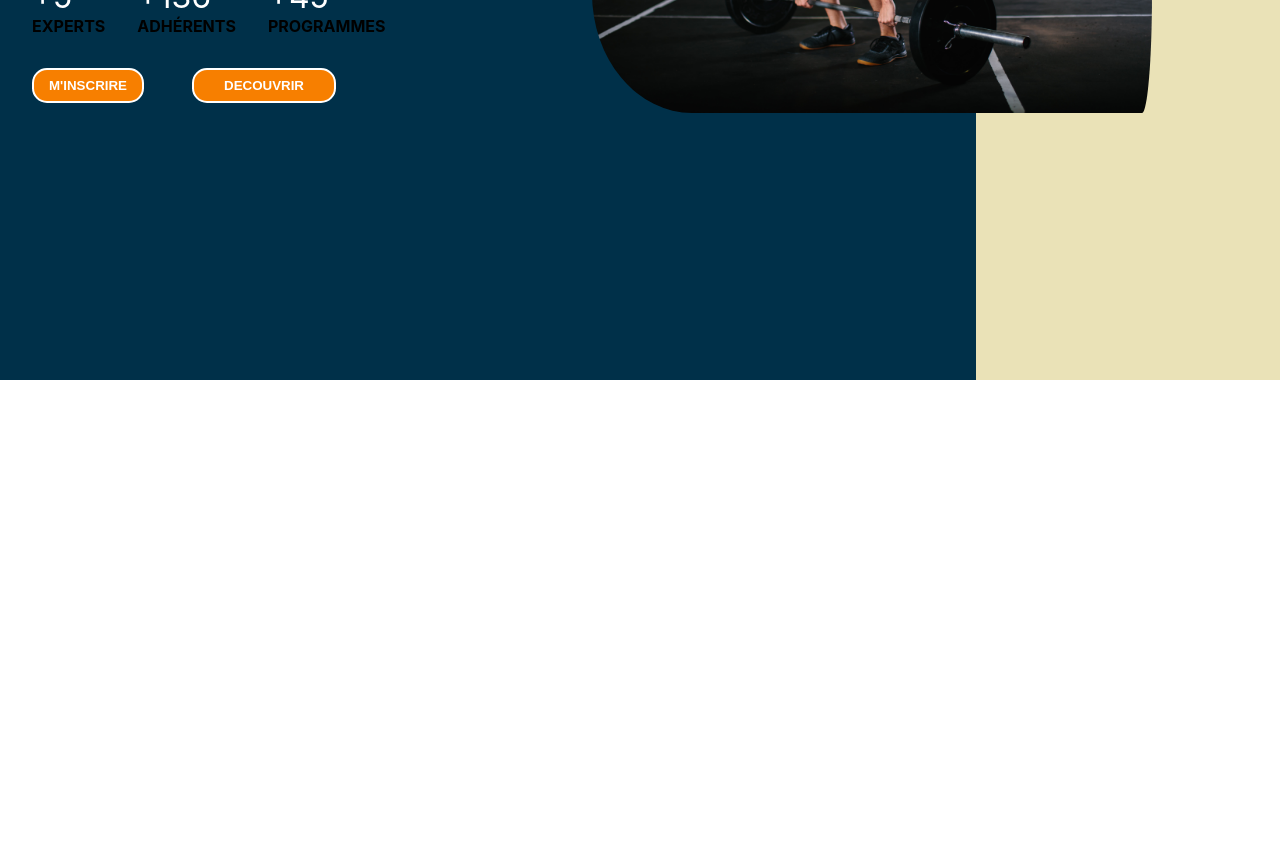
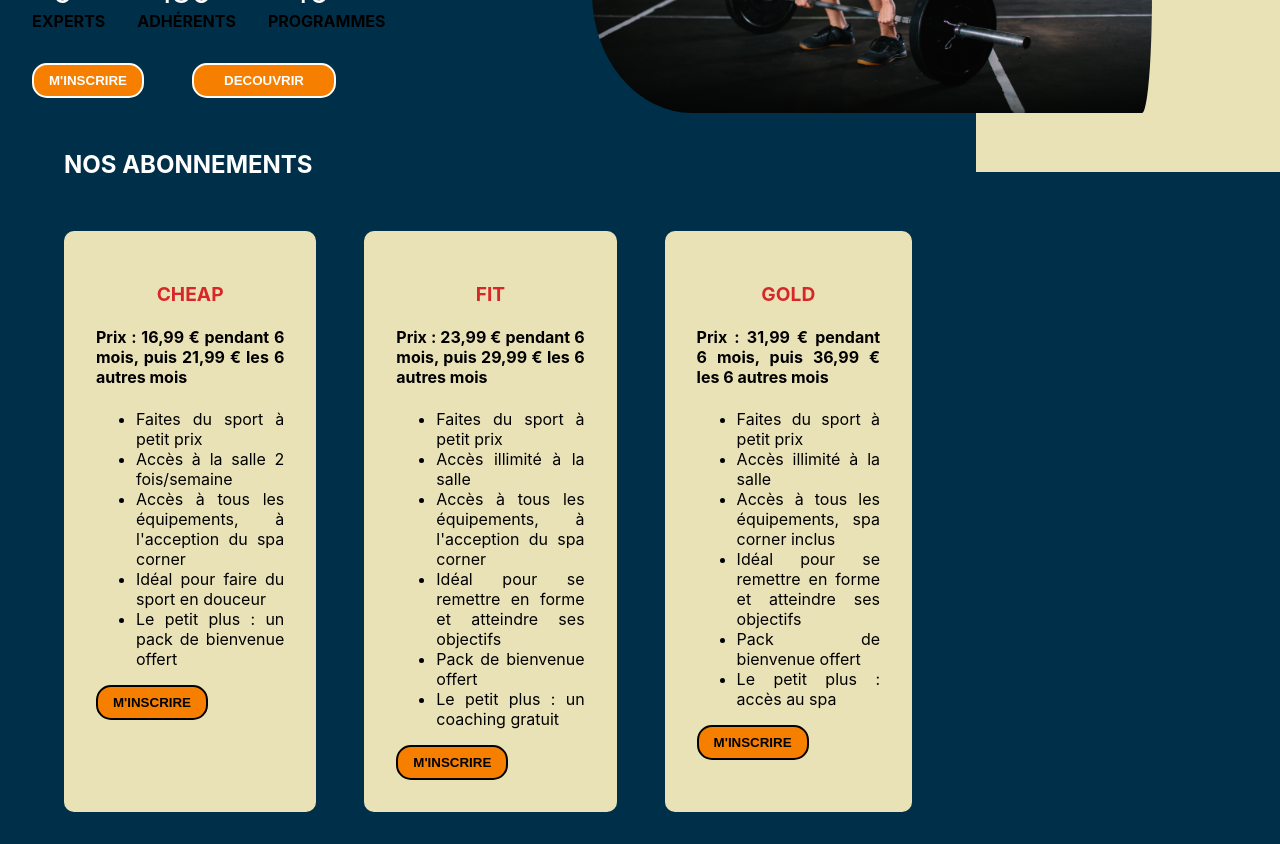
Before and after one commit to ChristelDeveza/Projet4, a React (Vite) app in the folder frontend/: page / in a window 1280 px wide. Shown: the part 420-1264 px from the top of the page. Before the commit the page ends 800 px from the top, so only its background shows below. Built offline with nearby package versions, Linux system fonts and the light colour scheme.

Commit message:
subscription box

```diff
--- a/frontend/package.json
+++ b/frontend/package.json
@@ -13,6 +13,7 @@
     "prop-types": "^15.8.1",
     "react": "^18.0.0",
     "react-dom": "^18.0.0",
+    "react-icons": "^4.4.0",
     "template-fullstack": "file:.."
   },
   "devDependencies": {
--- /dev/null
+++ b/frontend/src/CSS/ButtonInscription.css
@@ -0,0 +1,15 @@
+.btnH {
+  background-color: white;
+  padding: 0.5rem;
+  font-weight: bold;
+  border: 3px solid transparent;
+  transition: 400ms all;
+  background-color: var(--orange);
+  width: 7rem;
+  border: 2px solid;
+  border-radius: 15px;
+}
+
+.btnH:hover {
+  cursor: pointer;
+}
--- /dev/null
+++ b/frontend/src/CSS/CardSubscription.css
@@ -0,0 +1,3 @@
+.button-insc {
+  align-items: center;
+}
--- a/frontend/src/CSS/Home.css
+++ b/frontend/src/CSS/Home.css
@@ -3,7 +3,7 @@
   display: flex;
   flex-direction: row;
   justify-content: space-between;
-  height: 100vh;
+
 }
 
 .left-home-box {
@@ -19,8 +19,9 @@
 
 .text-home-header {
   margin-top: 4rem;
-  background-color: black;
+  background-color: var(--prussian-blue);
   border-radius: 4rem;
+  border:white solid 3px;
   width: fit-content;
   padding: 20px 13px;
   color: white;
@@ -37,6 +38,11 @@
   font-size: 2rem;
   font-weight: bolder;
   color: white;
+}
+
+.icon-flame {
+  color: var(--maximum-red);
+  font-size: xx-large;
 }
 
 .stats {
@@ -103,6 +109,7 @@
   flex-direction: column;
   align-items: center;
   padding-top: 2rem;
+  height: 70vh;
 
 }
 
--- /dev/null
+++ b/frontend/src/CSS/Subscription.css
@@ -0,0 +1,32 @@
+.subscription {
+  display: flex;
+  flex-direction: column;
+  gap: 2rem;
+  padding: 0 2rem;
+}
+
+.subscription h2 {
+  font-weight: bold;
+  justify-content: center;
+  color: white;
+}
+
+.subscription h3 {
+  font-weight: bolder;
+  font-size: larger;
+  text-align: center;
+  color: var(--maximum-red);
+}
+
+.box-subscription {
+  display: flex;
+  flex-direction: row;
+  gap: 3rem;
+}
+
+.card-subscription {
+  background-color: var(--lemon-meringue);
+  border-radius: 10px;
+  padding: 2rem;
+  text-align: justify;
+}
--- /dev/null
+++ b/frontend/src/components/ButtonInscription.jsx
@@ -0,0 +1,15 @@
+import React from "react";
+import "../CSS/ButtonInscription.css";
+
+function ButtonInscription() {
+  return (
+    <div>
+      {" "}
+      <button className="btnH" type="button">
+        M'INSCRIRE
+      </button>
+    </div>
+  );
+}
+
+export default ButtonInscription;
--- /dev/null
+++ b/frontend/src/components/ButtonMyAccount.jsx
@@ -0,0 +1,13 @@
+import React from "react";
+
+function ButtonMyAccount() {
+  return (
+    <div>
+      <button type="button" className="btn-mon-compte">
+        MON COMPTE
+      </button>
+    </div>
+  );
+}
+
+export default ButtonMyAccount;
--- /dev/null
+++ b/frontend/src/components/CardSubscription.jsx
@@ -0,0 +1,19 @@
+/* eslint-disable react/prop-types */
+import React from "react";
+import ButtonInscription from "./ButtonInscription";
+
+function CardSubscription(props) {
+  const { title, price, advantages } = props;
+  return (
+    <div>
+      <h3>{title}</h3>
+      <h4>Prix : {price}</h4>
+      {advantages}
+      <div className="button-insc">
+        <ButtonInscription />
+      </div>
+    </div>
+  );
+}
+
+export default CardSubscription;
--- a/frontend/src/pages/Home.jsx
+++ b/frontend/src/pages/Home.jsx
@@ -1,7 +1,10 @@
+import { GoFlame } from "react-icons/go";
 import Header from "../components/Header";
 import "../CSS/Home.css";
-import logoFlamme from "../assets/logo-flamme.svg";
+
 import photoHome from "../assets/photo-home.jpg";
+import ButtonMyAccount from "../components/ButtonMyAccount";
+import Subscription from "./Subscription";
 
 export default function Home() {
   return (
@@ -9,7 +12,7 @@ export default function Home() {
       <div className="left-home-box">
         <Header />
         <div className="text-home-header">
-          <img className="logo-flamme" src={logoFlamme} alt="logo-flamme" />
+          <GoFlame className="icon-flame" />
           <span>N'attends plus, contacte nous pour une scéance d'essai</span>
         </div>
         <div className="title">
@@ -38,11 +41,10 @@ export default function Home() {
             DECOUVRIR
           </button>
         </div>
+        <Subscription />
       </div>
       <div className="right-home-box">
-        <button type="button" className="btn-mon-compte">
-          MON COMPTE
-        </button>
+        <ButtonMyAccount />
         <div>
           <img className="photoHome" src={photoHome} alt="photohome" />
         </div>
--- /dev/null
+++ b/frontend/src/pages/Subscription.jsx
@@ -0,0 +1,145 @@
+import React from "react";
+// import { SubscriptionDatas } from "../datas/SubscriptionDatas";
+import CardSubscription from "../components/CardSubscription";
+import "../CSS/Subscription.css";
+
+function Subscription() {
+  const SubscriptionDatas = [
+    {
+      title: "CHEAP",
+      price: "16,99 € pendant 6 mois, puis 21,99 € les 6 autres mois",
+      advantages: (
+        <p>
+          <ul>
+            <li>Faites du sport à petit prix</li>
+            <li>Accès à la salle 2 fois/semaine</li>
+            <li>Accès à tous les équipements, à l'acception du spa corner</li>
+            <li>Idéal pour faire du sport en douceur</li>
+            <li>Le petit plus : un pack de bienvenue offert</li>
+          </ul>
+        </p>
+      ),
+      description: (
+        <p>
+          <ul>
+            <li>Accès libre à votre salle de 9h à 20h</li>
+            <li>
+              2 entrées par semaine : une fois entré, vous pouvez rester autant
+              que vous le souhaitez
+            </li>
+            <li>Engagement d'un an</li>
+            <li>Carte de membre</li>
+            <li>Accès à tous les équipements, à l'acception du spa corner</li>
+            <li>Accès aux vestiaires avec casiers privatifs</li>
+            <li>Report de votre abonnement pour cause de maladie</li>
+            <li>
+              Pack de bienvenue offert comprenant : un sac de sport, une gourde
+              et un autocollant
+            </li>
+          </ul>
+        </p>
+      ),
+    },
+    {
+      title: "FIT",
+      price: "23,99 € pendant 6 mois, puis 29,99 € les 6 autres mois",
+      advantages: (
+        <p>
+          <ul>
+            <li>Faites du sport à petit prix</li>
+            <li>Accès illimité à la salle</li>
+            <li>Accès à tous les équipements, à l'acception du spa corner</li>
+            <li>Idéal pour se remettre en forme et atteindre ses objectifs</li>
+            <li>Pack de bienvenue offert</li>
+            <li>Le petit plus : un coaching gratuit</li>
+          </ul>
+        </p>
+      ),
+      description: (
+        <p>
+          <ul>
+            <li>Accès illimité à votre salle de 9h à 20h</li>
+            <li>Engagement d'un an</li>
+            <li>Carte de membre</li>
+            <li>Accès à tous les équipements, à l'acception du spa corner</li>
+            <li>
+              Atteignez vos obsjectifs avec un coaching gratuit élaboré par un
+              de nos experts
+            </li>
+            <li>Accès aux vestiaires avec casiers privatifs</li>
+            <li>Report de votre abonnement pour cause de maladie</li>
+            <li>
+              Pack de bienvenue offert comprenant : sac de sport, gourde,
+              serviette et autocollant
+            </li>
+          </ul>
+        </p>
+      ),
+    },
+    {
+      title: "GOLD",
+      price: "31,99 € pendant 6 mois, puis 36,99 € les 6 autres mois",
+      advantages: (
+        <p>
+          <ul>
+            <li>Faites du sport à petit prix</li>
+            <li>Accès illimité à la salle</li>
+            <li>Accès à tous les équipements, spa corner inclus</li>
+            <li>Idéal pour se remettre en forme et atteindre ses objectifs</li>
+            <li>Pack de bienvenue offert</li>
+            <li>Le petit plus : accès au spa</li>
+          </ul>
+        </p>
+      ),
+      description: (
+        <p>
+          <ul>
+            <li>Accès illimité à votre salle 24h/24</li>
+            <li>Engagement d'un an</li>
+            <li>Carte de membre gold</li>
+            <li>Accès à tous les équipements, spa corner inclus</li>
+            <li>
+              Atteignez vos obsjectifs avec deux coaching gratuits élaborés par
+              un de nos experts
+            </li>
+            <li>
+              Toutes les autres heures de coaching supplémentaires sont à moitié
+              prix
+            </li>
+            <li>Accès aux vestiaires avec casiers privatifs</li>
+            <li>Report de votre abonnement pour cause de maladie</li>
+            <li>
+              Pack de bienvenue offert comprenant : sac de sport, gourde,
+              serviette, peignoir et autocollant
+            </li>
+          </ul>
+        </p>
+      ),
+    },
+  ];
+
+  return (
+    <div className="subscription">
+      <div>
+        <h2>NOS ABONNEMENTS</h2>
+      </div>
+      <div className="box-subscription">
+        {SubscriptionDatas.map((data) => {
+          return (
+            <div className="card-subscription">
+              <CardSubscription
+                key={data.title}
+                title={data.title}
+                price={data.price}
+                advantages={data.advantages}
+                description={data.description}
+              />
+            </div>
+          );
+        })}
+      </div>
+    </div>
+  );
+}
+
+export default Subscription;
```
Also changed, not shown: 1 other file (tests, documents, lock files or other folders).
